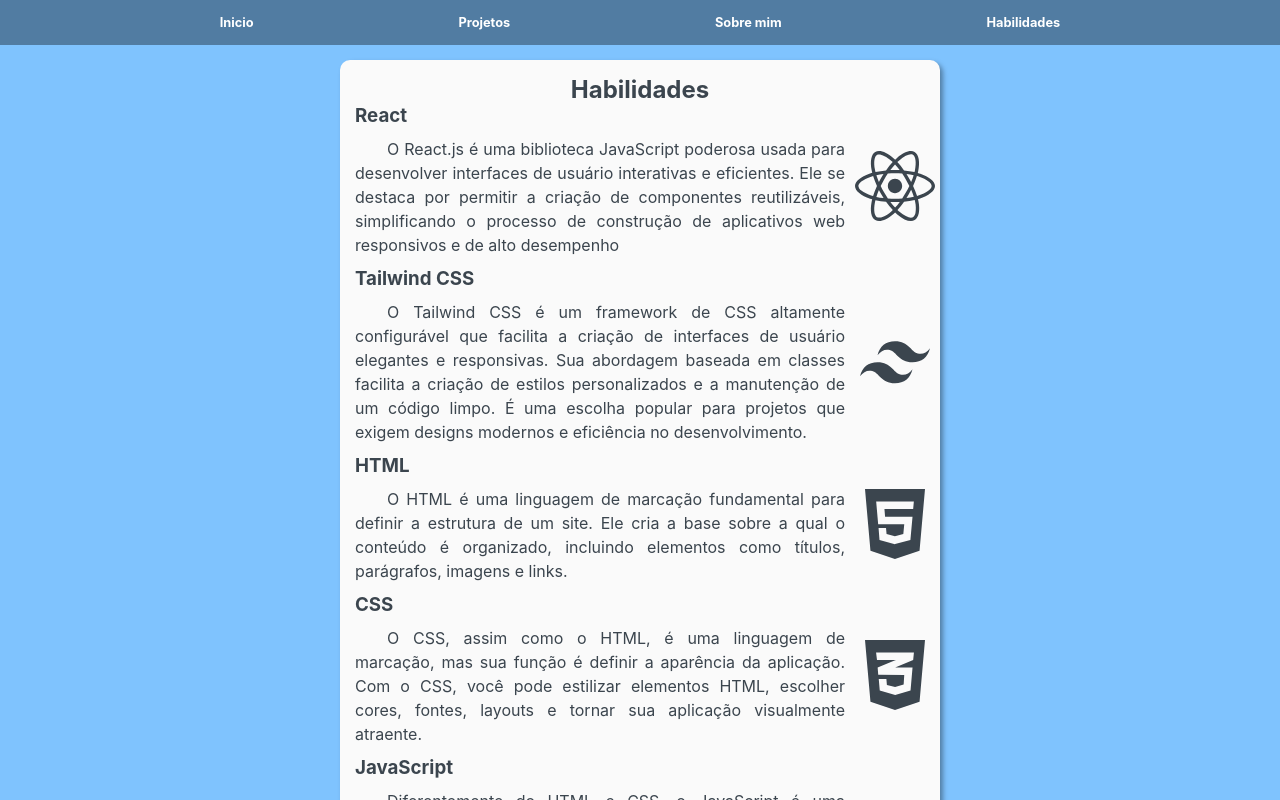
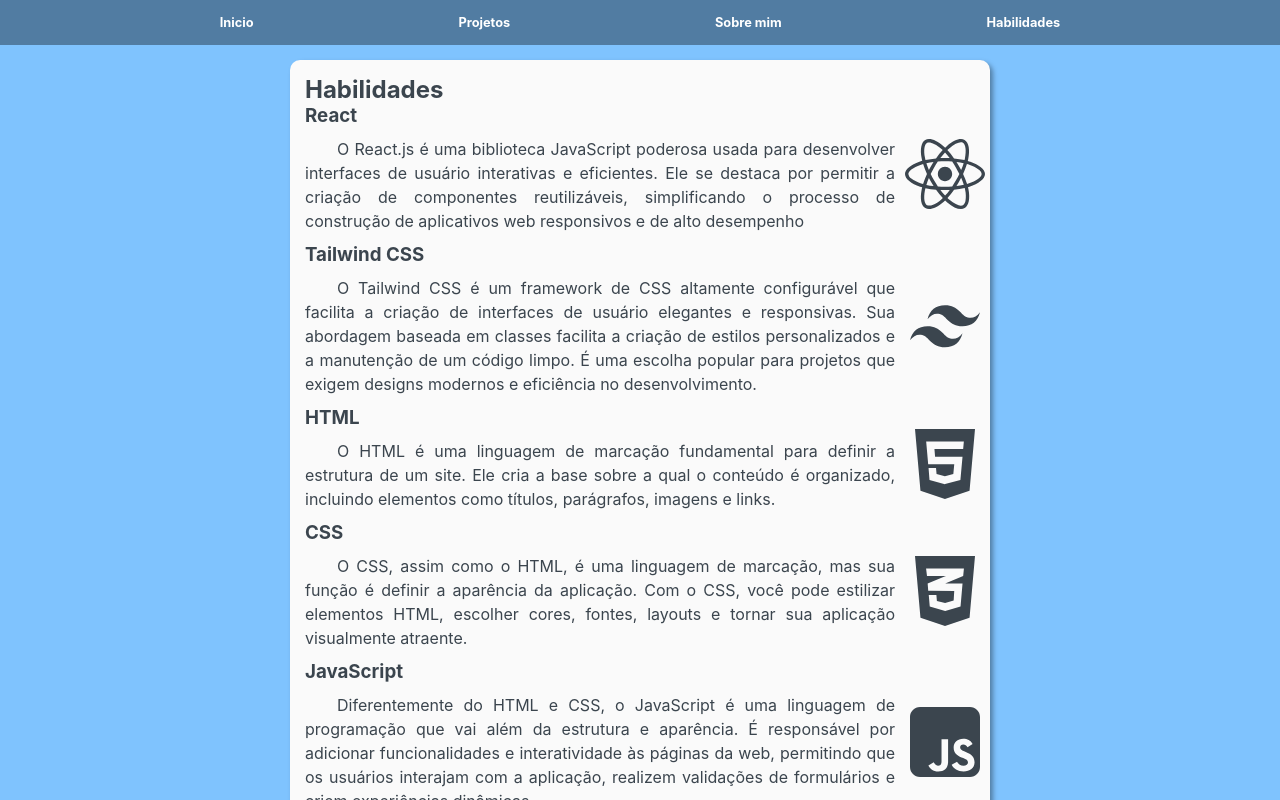
Before and after one commit to Igor-CA/My-portfolio, a React (Create React App) app: page /habilidades in a window 1280 px wide. Shown: the top 800 px of the page. Built offline with nearby package versions, Linux system fonts and the light colour scheme.

Commit message:
Small designs changes

```diff
--- a/src/App.css
+++ b/src/App.css
@@ -9,9 +9,6 @@
 a{
   text-decoration: none;
   color: inherit;
-}
-h2{
-  text-align: center;
 }
 .App{
   display: flex;
@@ -25,7 +22,7 @@
 .container{
   align-self: center;
   margin: 15px;
-  max-width: 600px;
+  max-width: 700px;
   border-radius: 10px;
   box-shadow: 3px 3px 5px rgba(0, 0, 0, 0.362);
   background-color: #fafafa;
--- a/src/components/NavBar.css
+++ b/src/components/NavBar.css
@@ -31,8 +31,6 @@
 	justify-items: center;
 	align-items: center;
 	padding: 8px;
-
-
 }
 .mobile--visible {
 	pointer-events: auto;
@@ -58,12 +56,12 @@
         color: #5c728a;
         position: relative;
         bottom: 0px;
-        right: 0px;
+        left: 0px;
         cursor: auto;
     }
 	.navbar {
 		display: flex;
-		width: 100vw;
+		width: 100%;
 		height: auto;
 		padding: 15px;
 		border-radius: 0;
--- a/src/pages/MainPage.jsx
+++ b/src/pages/MainPage.jsx
@@ -6,7 +6,7 @@
 		<div className="intro">
 			<div className="intro__container">
 				<div>
-					<h1>Oi eu sou o Igor</h1>
+					<h1>Oi eu sou o Igor 👋</h1>
 					<p>
 						Desenvolvedor <br /> front-end
 						<a href="https://github.com/Igor-CA" target="_blank"  rel="noreferrer">
```
